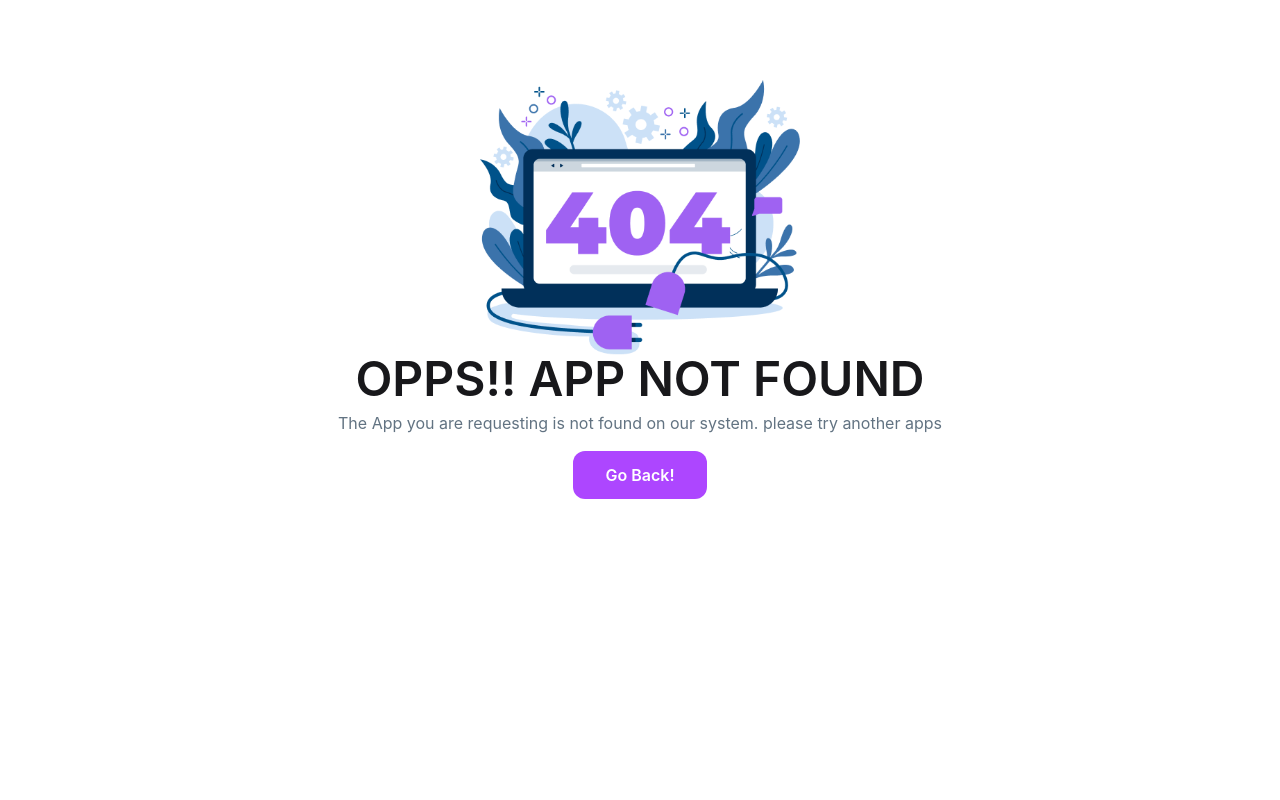
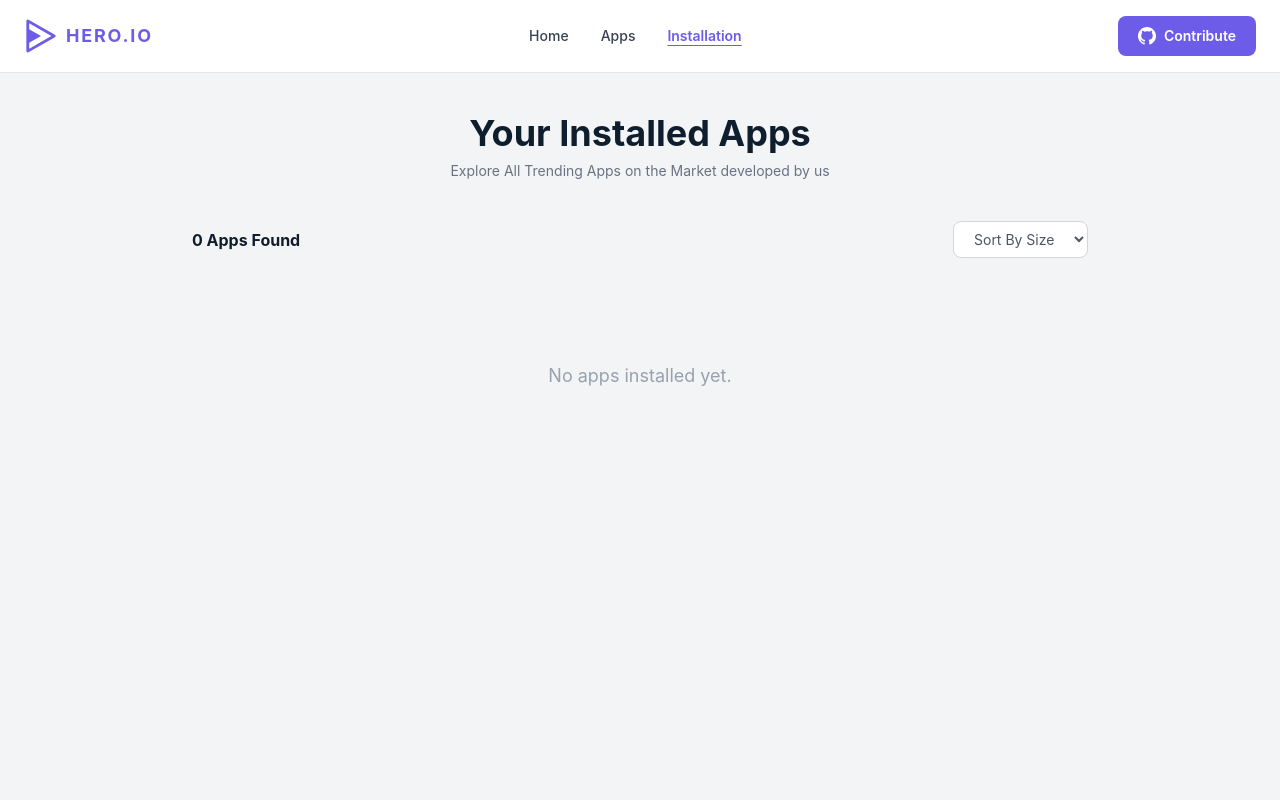
Before and after one commit to syedbayzid82849/app-sphere, a React (Vite) app: page /installedApps in a window 1280 px wide. Before the commit this address had no page. Shown: the top 800 px of the page. Built offline with nearby package versions, Linux system fonts and the light colour scheme.

Commit message:
Installed App page made and used in UI

```diff
--- a/src/Routes/Routes.jsx
+++ b/src/Routes/Routes.jsx
@@ -4,6 +4,7 @@ import ErrorPage from "../pages/ErrorPage";
 import Home from "../Home";
 import AllApps from "../pages/AllApps";
 import AppDetails from "../pages/AppDetails";
+import InstalledApp from "../pages/InstalledApp";
 
 export const router = createBrowserRouter([
     {
@@ -19,11 +20,15 @@ export const router = createBrowserRouter([
                 path: "/apps",
                 Component: AllApps
             },
+            {
+                path: "/appDetails/:id",
+                Component: AppDetails
+            },
+            {
+                path:"installedApps",
+                Component: InstalledApp
+            }
 
         ]
-    },
-    {
-        path: "/appDetails/:id",
-        Component: AppDetails
     }
 ]);
--- a/src/components/Header.jsx
+++ b/src/components/Header.jsx
@@ -7,7 +7,7 @@ const Navbar = () => {
     const navLinks = [
         { to: "/", label: "Home" },
         { to: "/apps", label: "Apps" },
-        { to: "/installation", label: "Installation" },
+        { to: "/installedApps", label: "Installation" },
     ];
 
     const linkClass = ({ isActive }) =>
--- a/src/main.jsx
+++ b/src/main.jsx
@@ -3,9 +3,11 @@ import { createRoot } from 'react-dom/client'
 import './index.css'
 import { RouterProvider } from "react-router/dom";
 import { router } from './Routes/Routes.jsx';
+import { Toaster } from 'react-hot-toast';
 
 createRoot(document.getElementById('root')).render(
   <StrictMode>
+    <Toaster position="top-right" />
     <RouterProvider router={router} />
   </StrictMode>
 )
--- a/src/pages/AllApps.jsx
+++ b/src/pages/AllApps.jsx
@@ -20,7 +20,7 @@ const AllApps = () => {
                     Explore All Apps on the Market developed by us. We code for Millions
                 </h4>
             </div>
-            <div className=" container mx-auto mt-6 border p-5">
+            <div className=" container mx-auto mt-6 p-5">
                 {/* total apps and search bar  */}
                 <div></div>
 
--- a/src/pages/AppDetails.jsx
+++ b/src/pages/AppDetails.jsx
@@ -96,8 +96,8 @@ export default function AppDetails() {
 
     const handleInstall = () => {
         addToStoreDB(app.id);
+        toast.success("App installed successfully!");
         setInstalled(true);
-        toast.success("App installed successfully!");
     };
 
     return (
@@ -108,7 +108,7 @@ export default function AppDetails() {
                 <img
                     src={app.image}
                     alt={app.title}
-                    className="w-28 h-28 rounded-xl border object-contain"
+                    className="w-28 h-28 rounded-xl object-contain"
                 />
 
                 <div className="flex-1">
--- /dev/null
+++ b/src/pages/InstalledApp.jsx
@@ -0,0 +1,132 @@
+import { useState, useEffect } from "react";
+import { getStoredApp } from "../utility/addToDB";
+import toast from "react-hot-toast";
+
+const formatNum = (n) => {
+    if (n >= 1000000) return (n / 1000000).toFixed(1) + "M";
+    if (n >= 1000) return (n / 1000).toFixed(1) + "K";
+    return n;
+};
+
+export default function InstalledApp() {
+    const [installedApps, setInstalledApps] = useState([]);
+    const [sortOrder, setSortOrder] = useState("default");
+
+    useEffect(() => {
+        fetch("/apps.json")
+            .then((res) => res.json())
+            .then((allApps) => {
+                const storedIds = getStoredApp(); // [1, 3, 5]
+                const matched = allApps.filter((app) =>
+                    storedIds.includes(app.id)
+                );
+                setInstalledApps(matched);
+            });
+    }, []);
+
+    // Sort logic
+    const getSortedApps = () => {
+        const apps = [...installedApps];
+        if (sortOrder === "high-low") {
+            return apps.sort((a, b) => b.downloads - a.downloads);
+        } else if (sortOrder === "low-high") {
+            return apps.sort((a, b) => a.downloads - b.downloads);
+        }
+        return apps;
+    };
+
+    // Uninstall handler
+    const handleUninstall = (id) => {
+        // Remove from localStorage
+        const stored = getStoredApp();
+        const updated = stored.filter((appId) => appId !== id);
+        localStorage.setItem("installedApps", JSON.stringify(updated));
+
+        // Remove from UI
+        setInstalledApps((prev) => prev.filter((app) => app.id !== id));
+        toast.success("App uninstalled successfully!");
+    };
+
+    const sortedApps = getSortedApps();
+
+    return (
+        <div className="min-h-screen bg-gray-100 px-4 py-10">
+
+            {/* Title Section */}
+            <div className="text-center mb-10">
+                <h1 className="text-4xl font-bold text-[#0f1e2d] mb-2">
+                    Your Installed Apps
+                </h1>
+                <p className="text-gray-500 text-sm">
+                    Explore All Trending Apps on the Market developed by us
+                </p>
+            </div>
+
+            {/* Count + Sort Row */}
+            <div className="max-w-4xl mx-auto flex items-center justify-between mb-6">
+                <p className="text-base font-bold text-[#0f1e2d]">
+                    {sortedApps.length} Apps Found
+                </p>
+
+                <select
+                    value={sortOrder}
+                    onChange={(e) => setSortOrder(e.target.value)}
+                    className="border border-gray-300 rounded-lg px-4 py-2 text-sm text-gray-600 bg-white cursor-pointer outline-none"
+                >
+                    <option value="default">Sort By Size</option>
+                    <option value="high-low">High - Low</option>
+                    <option value="low-high">Low - High</option>
+                </select>
+            </div>
+
+            {/* App List */}
+            <div className="max-w-4xl mx-auto flex flex-col gap-3">
+                {sortedApps.length === 0 ? (
+                    <div className="text-center py-20 text-gray-400 text-lg">
+                        No apps installed yet.
+                    </div>
+                ) : (
+                    sortedApps.map((app) => (
+                        <div
+                            key={app.id}
+                            className="bg-white rounded-2xl px-5 py-4 flex items-center gap-4"
+                        >
+                            {/* App Image */}
+                            <img
+                                src={app.image}
+                                alt={app.title}
+                                className="w-16 h-16 rounded-xl object-contain bg-gray-100 flex-shrink-0"
+                            />
+
+                            {/* App Info */}
+                            <div className="flex-1">
+                                <h3 className="text-base font-semibold text-[#0f1e2d] mb-1">
+                                    {app.title}
+                                </h3>
+                                <div className="flex items-center gap-3 text-sm">
+                                    <span className="flex items-center gap-1 text-emerald-500 font-medium">
+                                        ↓ {formatNum(app.downloads)}
+                                    </span>
+                                    <span className="flex items-center gap-1 text-amber-400 font-medium">
+                                        ★ {app.ratingAvg}
+                                    </span>
+                                    <span className="text-gray-400">
+                                        {app.size} MB
+                                    </span>
+                                </div>
+                            </div>
+
+                            {/* Uninstall Button */}
+                            <button
+                                onClick={() => handleUninstall(app.id)}
+                                className="bg-emerald-500 hover:bg-emerald-600 active:scale-95 text-white text-sm font-medium px-5 py-2 rounded-lg transition-all cursor-pointer"
+                            >
+                                Uninstall
+                            </button>
+                        </div>
+                    ))
+                )}
+            </div>
+        </div>
+    );
+}
```
Also changed, not shown: src/pages/Installation.jsx (deleted).
